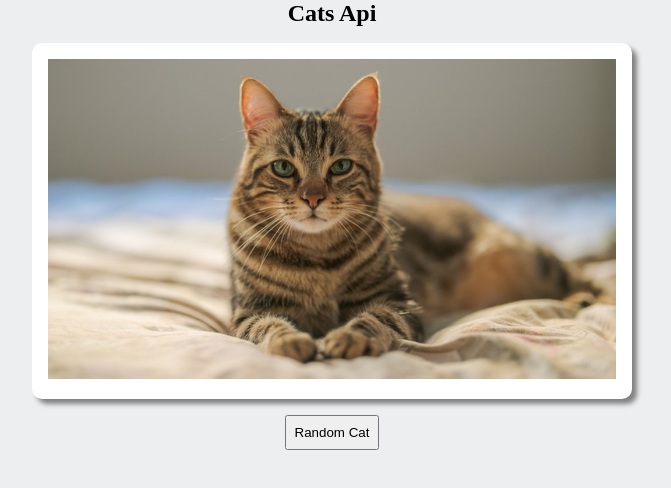
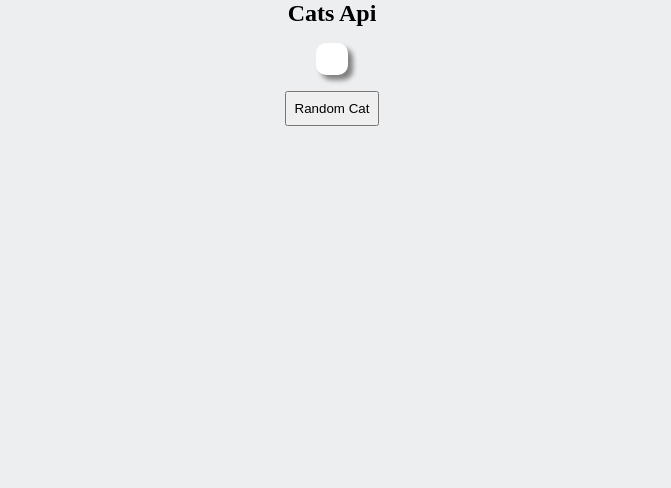
Before and after one commit to PlagonRicks/Random-Cat, a plain HTML site: page index.html in a window 1280 px wide. Shown: the whole page, without its empty margins (308-979 px from the left). Drawn offline with Linux system fonts and the light colour scheme.

Commit message:
the project has been successfully updated

```diff
--- a/index.html
+++ b/index.html
@@ -10,7 +10,7 @@
     <div class="container">
         <h2>Cats Api</h2>
         <div class="card">
-            <img src="img/cat-default.jpg" alt="Cat" class="img">
+            <div class="img"></div>
         </div>
         <button class="btn" type="button">Random Cat</button>
     </div>
```
